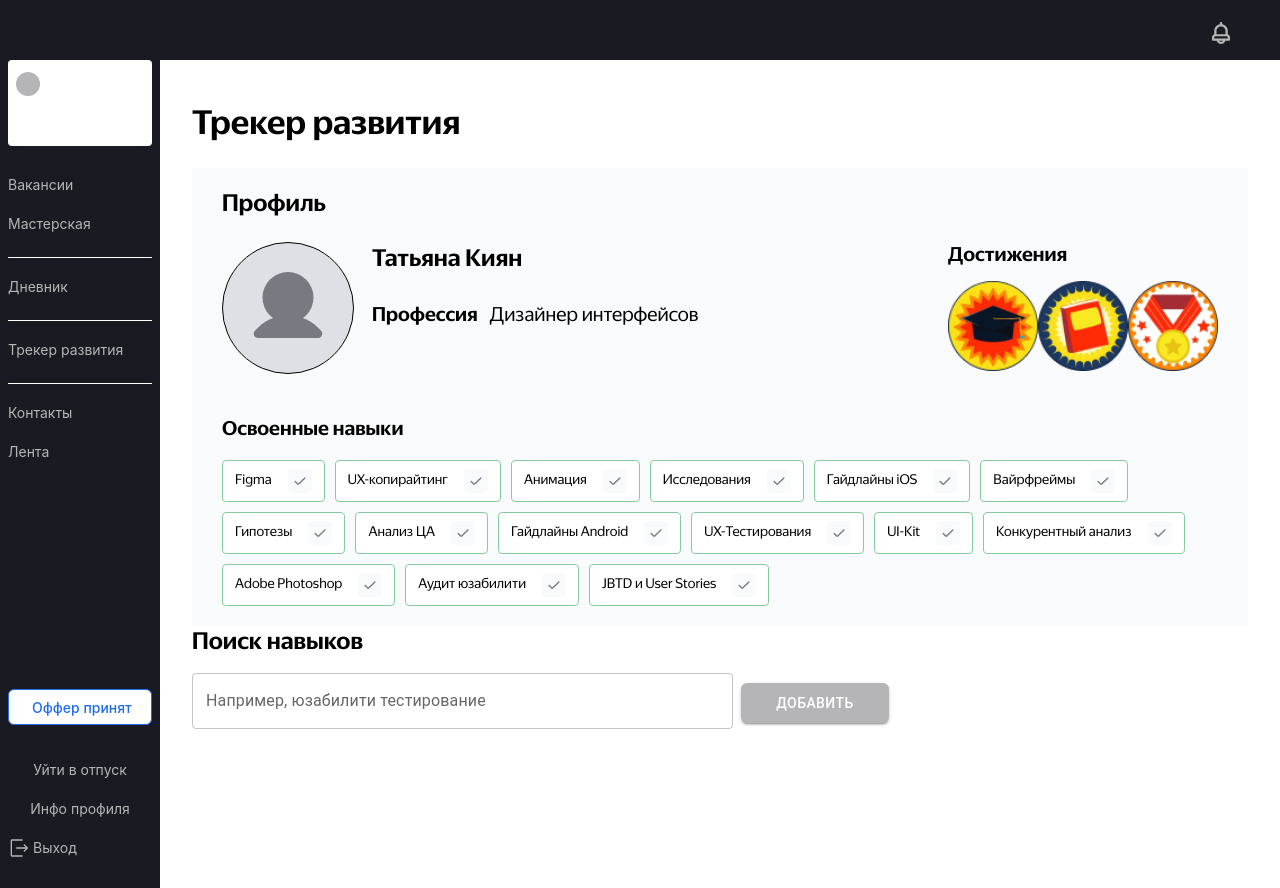
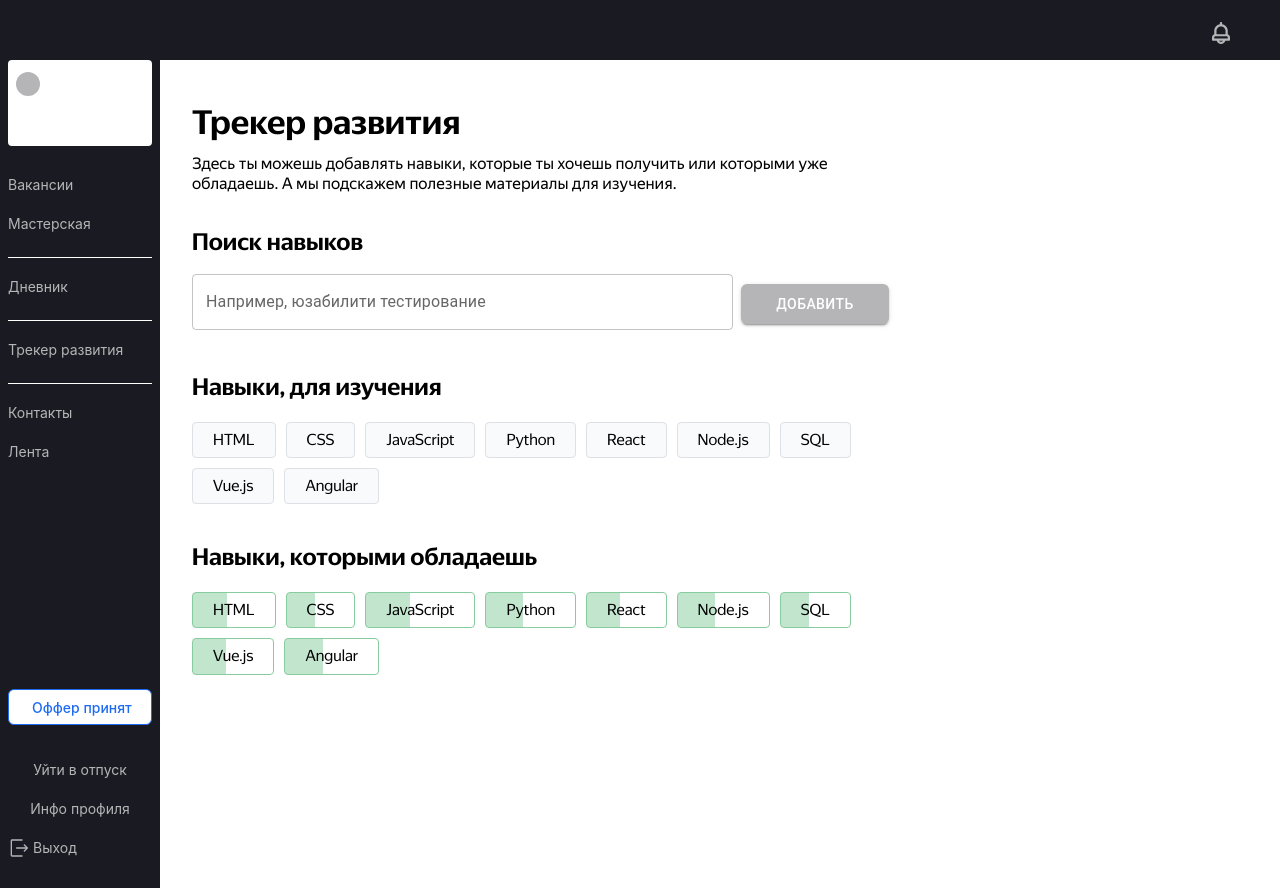
Before and after one commit to OlgaOlgar47/development-tracker-frontend, a React (Create React App) app: page / in a window 1280 px wide. Built offline with nearby package versions, Linux system fonts and the light colour scheme.

Commit message:
feat: создать компонент SkillsContainer

```diff
--- a/src/components/Main/Tracker/Tracker.css
+++ b/src/components/Main/Tracker/Tracker.css
@@ -8,10 +8,21 @@
 }
 
 .tracker__title {
-  margin: 0 0 26px;
+  margin: 0 0 12px;
   padding: 0;
   font-size: 34px;
   font-style: normal;
   font-weight: 500;
   line-height: 40px;
 }
+
+.tracker__text {
+  margin: 0 0 32px;
+  padding: 0;
+  width: 697px;
+  font-family: YS Text;
+  font-size: 16px;
+  font-style: normal;
+  font-weight: 400;
+  line-height: 20px;
+}
--- a/src/components/Main/Tracker/Tracker.jsx
+++ b/src/components/Main/Tracker/Tracker.jsx
@@ -1,14 +1,20 @@
 import React from "react";
 import "./Tracker.css";
-import Profile from "../../Profile/Profile";
 import SearchForm from "../../SearchForm/SearchForm";
+import SkillsContainer from "../../SkillsContainer/SkillsContainer";
 
 export default function Tracker() {
   return (
     <section className="tracker">
       <h1 className="tracker__title">Трекер развития</h1>
-     <Profile />
-     <SearchForm />
+      <p className="tracker__text">
+        Здесь ты&nbsp;можешь добавлять навыки, которые ты&nbsp;хочешь получить
+        или которыми уже обладаешь. А&nbsp;мы&nbsp;подскажем полезные материалы
+        для изучения.
+      </p>
+      <SearchForm />
+      <SkillsContainer title="Навыки, для изучения" isRated={false}/>
+      <SkillsContainer title="Навыки, которыми обладаешь" isRated={true}/>
     </section>
   );
 }
--- a/src/components/Profile/Profile.jsx
+++ b/src/components/Profile/Profile.jsx
@@ -49,65 +49,65 @@ export default function Profile() {
         </div>
       </div>
       <h3 className="profile__skills-title">Освоенные навыки</h3>
-      <div class="profile__skills-list">
-        <div class="profile__skill">
-          <p class="profile__skill-name">Figma</p>
+      <div className="profile__skills-list">
+        <div className="profile__skill">
+          <p className="profile__skill-name">Figma</p>
           <img className="profile__skill-checkmark" src={checkmark} alt="галочка"></img>
         </div>
-        <div class="profile__skill">
-          <p class="profile__skill-name">UX-копирайтинг</p>
+        <div className="profile__skill">
+          <p className="profile__skill-name">UX-копирайтинг</p>
           <img className="profile__skill-checkmark" src={checkmark} alt="галочка"></img>
         </div>
-        <div class="profile__skill">
-          <p class="profile__skill-name">Анимация</p>
+        <div className="profile__skill">
+          <p className="profile__skill-name">Анимация</p>
           <img className="profile__skill-checkmark" src={checkmark} alt="галочка"></img>
         </div>
-        <div class="profile__skill">
-          <p class="profile__skill-name">Исследования</p>
+        <div className="profile__skill">
+          <p className="profile__skill-name">Исследования</p>
           <img className="profile__skill-checkmark" src={checkmark} alt="галочка"></img>
         </div>
-        <div class="profile__skill">
-          <p class="profile__skill-name">Гайдлайны iOS</p>
+        <div className="profile__skill">
+          <p className="profile__skill-name">Гайдлайны iOS</p>
           <img className="profile__skill-checkmark" src={checkmark} alt="галочка"></img>
         </div>
-        <div class="profile__skill">
-          <p class="profile__skill-name">Вайрфреймы</p>
+        <div className="profile__skill">
+          <p className="profile__skill-name">Вайрфреймы</p>
           <img className="profile__skill-checkmark" src={checkmark} alt="галочка"></img>
         </div>
-        <div class="profile__skill">
-          <p class="profile__skill-name">Гипотезы</p>
+        <div className="profile__skill">
+          <p className="profile__skill-name">Гипотезы</p>
           <img className="profile__skill-checkmark" src={checkmark} alt="галочка"></img>
         </div>
-        <div class="profile__skill">
-          <p class="profile__skill-name">Анализ ЦА</p>
+        <div className="profile__skill">
+          <p className="profile__skill-name">Анализ ЦА</p>
           <img className="profile__skill-checkmark" src={checkmark} alt="галочка"></img>
         </div>
-        <div class="profile__skill">
-          <p class="profile__skill-name">Гайдлайны Android</p>
+        <div className="profile__skill">
+          <p className="profile__skill-name">Гайдлайны Android</p>
           <img className="profile__skill-checkmark" src={checkmark} alt="галочка"></img>
         </div>
-        <div class="profile__skill">
-          <p class="profile__skill-name">UX-Тестирования</p>
+        <div className="profile__skill">
+          <p className="profile__skill-name">UX-Тестирования</p>
           <img className="profile__skill-checkmark" src={checkmark} alt="галочка"></img>
         </div>
-        <div class="profile__skill">
-          <p class="profile__skill-name">UI-Kit</p>
+        <div className="profile__skill">
+          <p className="profile__skill-name">UI-Kit</p>
           <img className="profile__skill-checkmark" src={checkmark} alt="галочка"></img>
         </div>
-        <div class="profile__skill">
-          <p class="profile__skill-name">Конкурентный анализ</p>
+        <div className="profile__skill">
+          <p className="profile__skill-name">Конкурентный анализ</p>
           <img className="profile__skill-checkmark" src={checkmark} alt="галочка"></img>
         </div>
-        <div class="profile__skill">
-          <p class="profile__skill-name">Adobe Photoshop</p>
+        <div className="profile__skill">
+          <p className="profile__skill-name">Adobe Photoshop</p>
           <img className="profile__skill-checkmark" src={checkmark} alt="галочка"></img>
         </div>
-        <div class="profile__skill">
-          <p class="profile__skill-name">Аудит юзабилити</p>
+        <div className="profile__skill">
+          <p className="profile__skill-name">Аудит юзабилити</p>
           <img className="profile__skill-checkmark" src={checkmark} alt="галочка"></img>
         </div>
-        <div class="profile__skill">
-          <p class="profile__skill-name">JBTD и User Stories</p>
+        <div className="profile__skill">
+          <p className="profile__skill-name">JBTD и User Stories</p>
           <img className="profile__skill-checkmark" src={checkmark} alt="галочка"></img>
         </div>
       </div>
--- a/src/components/SearchForm/SearchForm.css
+++ b/src/components/SearchForm/SearchForm.css
@@ -1,3 +1,7 @@
+.search-form {
+    margin: 0 0 40px;
+}
+
 .search-form__title {
   padding: 0;
   margin: 0 0 16px;
@@ -8,7 +12,28 @@
 }
 
 .search-form__container {
+  margin: 16px 0;
   display: flex;
   gap: 8px;
   align-items: center;
 }
+
+.search-form__results {
+  display: flex;
+  flex-wrap: wrap;
+  margin: 0;
+  gap: 14px;
+}
+
+.search-form__result {
+  padding: 8px 20px;
+  border: 1px solid #dde0e4;
+  border-radius: 4px;
+  background: #f9fafb;
+}
+
+.search-form__result:hover {
+  cursor: pointer;
+  color: #5a9bff;
+  border-color: #5a9bff;
+}
--- a/src/components/SearchForm/SearchForm.js
+++ b/src/components/SearchForm/SearchForm.jsx
@@ -3,7 +3,7 @@ import "./SearchForm.css";
 import TextField from "@mui/material/TextField";
 import Button from "@mui/material/Button";
 
-const SearchForm = () => {
+export default function SearchForm() {
   const skills = [
     "HTML",
     "CSS",
@@ -74,20 +74,11 @@ const SearchForm = () => {
         </Button>
       </div>
       {searchText && (
-        <div sx={{ marginTop: "10px" }}>
+        <div className="search-form__results">
           {searchResults.map((result, index) => (
             <div
               key={index}
-              sx={{
-                padding: "8px",
-                border: "1px solid #ccc",
-                borderRadius: "4px",
-                marginBottom: "4px",
-                cursor: "pointer",
-                "&:hover": {
-                  backgroundColor: "#f5f5f5",
-                },
-              }}
+              className="search-form__result"
             >
               {result}
             </div>
@@ -97,5 +88,3 @@ const SearchForm = () => {
     </form>
   );
 };
-
-export default SearchForm;
--- /dev/null
+++ b/src/components/SkillsContainer/SkillsContainer.css
@@ -0,0 +1,37 @@
+.skills-container {
+  margin: 0 0 40px;
+}
+
+.skills-container__title {
+  font-family: YS Display;
+  font-size: 24px;
+  font-style: normal;
+  font-weight: 500;
+  line-height: 32px;
+}
+
+.skills-container__list {
+  padding: 0;
+  width: 697px;
+  list-style: none;
+  display: flex;
+  flex-wrap: wrap;
+  gap: 10px;
+}
+
+.skills-container__item {
+  text-decoration: none;
+  padding: 8px 20px;
+  border: 1px solid #dde0e4;
+  border-radius: 4px;
+  background: #f9fafb;
+}
+
+.skills-container__item_rated {
+  border-color: #87cc9e;
+  background: linear-gradient(
+    90deg,
+    #c2e5ce 41.15%,
+    rgba(194, 229, 206, 0) 41.16%
+  );
+}
--- /dev/null
+++ b/src/components/SkillsContainer/SkillsContainer.jsx
@@ -0,0 +1,32 @@
+import React, { useState } from "react";
+import './SkillsContainer.css';
+
+export default function SkillsContainer({title, isRated}) {
+ const [skills, setSkills] = useState([
+    "HTML",
+    "CSS",
+    "JavaScript",
+    "Python",
+    "React",
+    "Node.js",
+    "SQL",
+    "Vue.js",
+    "Angular",
+  ])
+
+  return (
+    <section className="skills-container">
+        <h2 className="skills-container__tilte">{title}</h2>
+        {skills ? (
+        <ul className="skills-container__list">
+          {skills.map((skill, index) => (
+            <li
+              key={index}
+              className={isRated ? "skills-container__item skills-container__item_rated" : "skills-container__item"}
+            >{skill}</li>
+          ))}
+        </ul>
+      ) : (<p className="skills-container__text">Ты пока не добавил ни одного навыка</p>)}
+    </section>
+  );
+}
```
